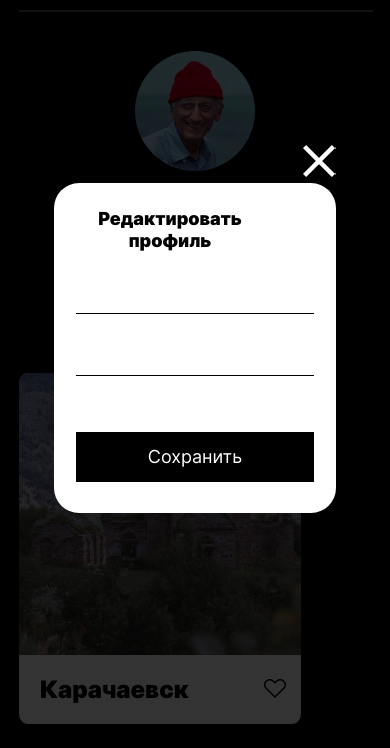
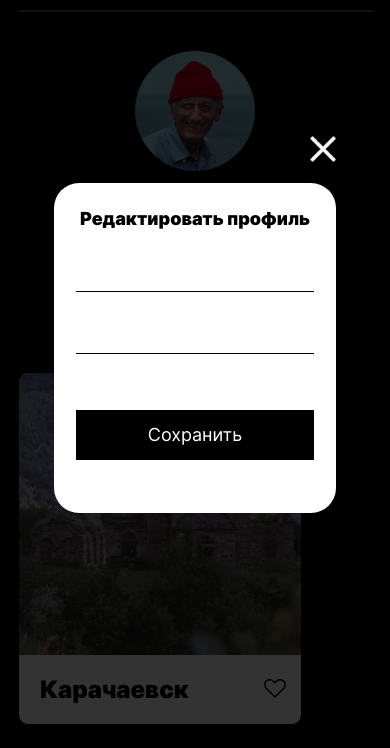
Before and after one commit to rusalish/mesto, a plain HTML site: page index.html in a window 390 px wide. Both pictures are taken after a click on the button 320 px from the left and 286 px from the top of the page. Shown: the part 74-822 px from the top of the page. Drawn offline with Linux system fonts and the light colour scheme.

Commit message:
One more corr

```diff
--- a/blocks/popup/__close/popup__close.css
+++ b/blocks/popup/__close/popup__close.css
@@ -11,7 +11,10 @@
 }
 @media screen and (max-width: 1279px) {
     .popup__close {
+        width: 26px;
+        height: 26px;
         right: 0px;
-        top: -38px;
+        top: -47px;
+        background-size: cover;
     }
 }
--- a/blocks/popup/__title/popup__title.css
+++ b/blocks/popup/__title/popup__title.css
@@ -11,5 +11,6 @@
     .popup__title {
         font-size: 18px;
         line-height: 22px;
+        margin: 0;
     }
 }
```
Also changed, not shown: images/Close_Icon_small.png (added).
